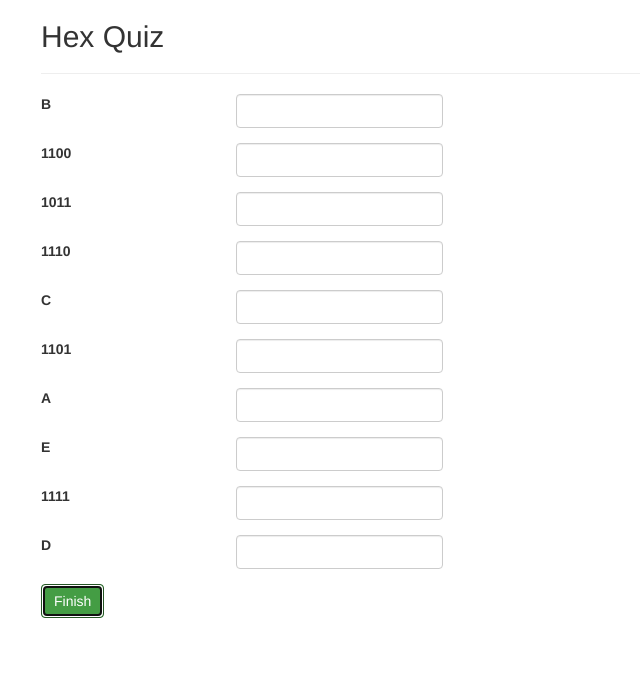
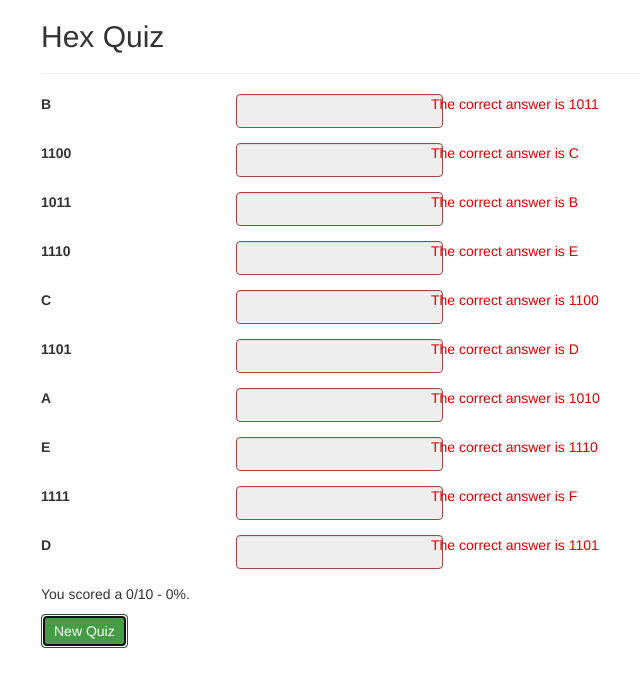
Before and after one commit to amclees/hexquiz, an Angular app: page / in a window 1280 px wide. Both pictures are taken after a click on the button "Finish". Shown: the top 686 px of the page, without its empty margins (29-669 px from the left). Built offline with nearby package versions, Linux system fonts and the light colour scheme.

Commit message:
Add scoring and restart flow

```diff
--- a/src/app/app.component.html
+++ b/src/app/app.component.html
@@ -1,13 +1,19 @@
 <h2>{{title}}</h2>
 <hr />
 <div id="questions">
-  <div *ngFor="let question of questions" class="form-group row" [ngClass]="{'has-success': question.input === question.answer}">
+  <div *ngFor="let question of questions"
+  class="form-group row"
+  [ngClass]="{'has-success': !(question.input.trim() === ''), 'has-error': verifying && !question.correct()}">
     <div class="col-md-2">
       <label>{{question.text}}</label>
     </div>
     <div class="col-md-2">
-      <input class="form-control question" [(ngModel)]="question.input" />
+      <input class="form-control question" [(ngModel)]="question.input" [disabled]="verifying"/>
+    </div>
+    <div class="col-md-4 wrong" *ngIf="verifying && !question.correct()">
+      The correct answer is {{question.answer}}
     </div>
   </div>
-  <button class="btn btn-success">Finish</button>
+  <p *ngIf="verifying">{{scoring}}</p>
+  <button class="btn btn-success" (click)="continue()">{{button}}</button>
 </div>
--- a/src/app/app.component.ts
+++ b/src/app/app.component.ts
@@ -27,5 +27,22 @@ function getQuestions(number) {
 export class AppComponent {
   title = 'Hex Quiz';
   questions = getQuestions(10);
-  getQuestions = getQuestions;
+  verifying = false;
+  button = 'Finish';
+  scoring: string;
+
+  continue () {
+    if (this.verifying) {
+      this.questions = getQuestions(10);
+      this.button = 'Finish';
+    } else {
+      this.button = 'New Quiz';
+      let right = this.questions.reduce(function(acc, question) {
+        return acc + (question.correct() ? 1 : 0);
+      }, 0);
+      let percentage = Math.floor(100 * right / this.questions.length);
+      this.scoring = `You scored a ${right}/${this.questions.length} - ${percentage}%.`;
+    }
+    this.verifying = this.verifying ? false : true;
+  }
 }
--- a/src/app/main.css
+++ b/src/app/main.css
@@ -14,4 +14,7 @@ h6 {
   width: auto;
   display: inline; }
 
+.wrong {
+  color: #df0000; }
+
 /*# sourceMappingURL=main.css.map */
--- a/src/app/main.scss
+++ b/src/app/main.scss
@@ -1,6 +1,7 @@
 $fonts: Helvetica, Tahoma, sans-serif;
 $header-color: #333;
 $background-color: #ececec;
+$wrong-color: #df0000;
 
 body {
   font: 100% $fonts;
@@ -20,3 +21,7 @@ h6 {
   width: auto;
   display: inline;
 }
+
+.wrong {
+  color: $wrong-color;
+}
--- a/src/app/question.ts
+++ b/src/app/question.ts
@@ -19,11 +19,17 @@ const bin = [
 export class Question {
   text: string;
   answer: string;
+  input: string;
 
   constructor() {
     let direction = Math.random() < 0.5;
     let index = Math.floor(Math.random() * hex.length);
     this.text = direction ? hex[index] : bin[index];
     this.answer = direction ? bin[index] : hex[index];
+    this.input = '';
+  }
+
+  correct() {
+    return this.answer === this.input.trim().toUpperCase();
   }
 }
--- a/src/index.html
+++ b/src/index.html
@@ -4,7 +4,7 @@
     <meta charset="utf-8" />
     <meta name="viewport" content="width=device-width, initial-scale=1" />
 
-    <title>Hexquiz</title>
+    <title>Hex Quiz</title>
 
     <base href="/" />
 
```
Also changed, not shown: 1 other file (tests, documents, lock files or other folders).
